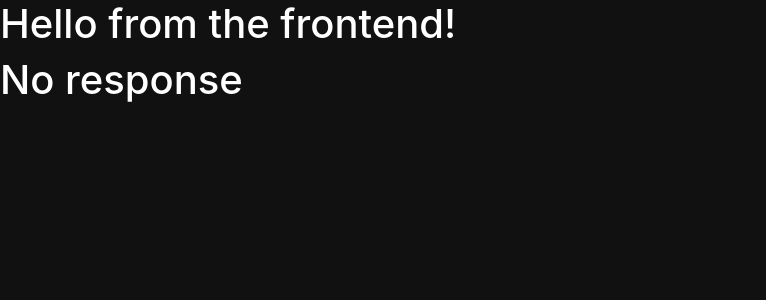
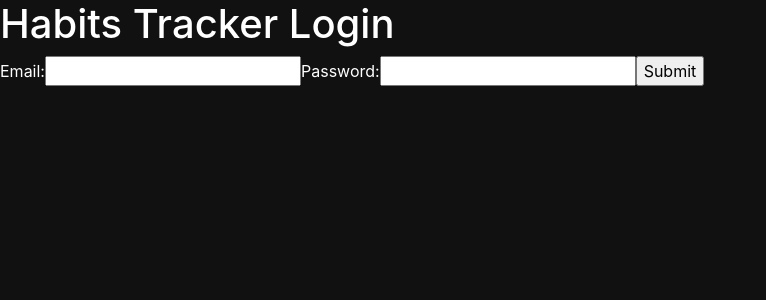
Before and after one commit to VFortier/habits-tracker, a React (Create React App) app in the folder client/: page /habits-tracker in a window 1280 px wide. Shown: the top 300 px of the page, without its empty margins (0-766 px from the left). Built offline with nearby package versions, Linux system fonts and the light colour scheme; no server answers; the HTML template or start-up script is replaced by a standard one.

Commit message:
Added a simple login form to the client

```diff
--- a/client/src/Frontpage/Header.js
+++ b/client/src/Frontpage/Header.js
@@ -13,6 +13,7 @@ function Header() {
           <Nav className="mr-auto">
             <Nav.Link href="#home">Home</Nav.Link>
             <Nav.Link href="#link">About</Nav.Link>
+            <Nav.Link href="habits-tracker">Habits Tracker</Nav.Link>
           </Nav>
         </Navbar.Collapse>
       </Navbar>
--- a/client/src/HabitsTracker/HabitsTracker.js
+++ b/client/src/HabitsTracker/HabitsTracker.js
@@ -1,23 +1,21 @@
 import React, { Component } from 'react';
-import axios from 'axios'
+
+import LoginForm from './LoginForm';
 
 class HabitsTracker extends Component {
-  state = {
-    response: "No response"
-  };
-
+  /* TODO - Delete me - dummy request
   componentDidMount() {
     axios.get('/user/dummy@user.com').then((res) => {
       const response = res.data.email;
       this.setState({response});
     });
-  }
+  }*/
 
   render() {
     return (
       <div className="HabitsTracker">
-        <h1>Hello from the frontend!</h1>
-        <h1>{this.state.response}</h1>
+        <h1>Habits Tracker Login</h1>
+        <LoginForm></LoginForm>
       </div>
     );
   }
--- /dev/null
+++ b/client/src/HabitsTracker/LoginForm.js
@@ -0,0 +1,61 @@
+import React from 'react';
+import axios from 'axios'
+
+class LoginForm extends React.Component {
+  constructor(props) {
+    super(props);
+    this.state = {
+      email: '',
+      password: '',
+    };
+
+    this.handleEmailChange = this.handleEmailChange.bind(this);
+    this.handlePasswordChange = this.handlePasswordChange.bind(this);
+    this.handleSubmit = this.handleSubmit.bind(this);
+  }
+
+  handleEmailChange(event) {
+    this.setState({email: event.target.value});
+  }
+
+  handlePasswordChange(event) {
+    this.setState({password: event.target.value});
+  }
+
+  handleSubmit(event) {
+    let email = this.state.email;
+    let password = this.state.password;
+
+    axios
+      .post("/auth/login", {
+        email,
+        password
+      })
+      .then(response => {
+        if (response.data.accessToken) {
+          localStorage.setItem("user", JSON.stringify(response.data));
+        }
+
+        alert(response.data);
+      });
+    event.preventDefault();
+  }
+
+  render() {
+    return (
+      <form onSubmit={this.handleSubmit}>
+        <label>
+          Email:
+          <input type="text" value={this.state.value} onChange={this.handleEmailChange} />
+        </label>
+        <label>
+          Password:
+          <input type="text" value={this.state.password} onChange={this.handlePasswordChange} />
+        </label>
+        <input type="submit" value="Submit" />
+      </form>
+    );
+  }
+}
+
+export default LoginForm;
```
